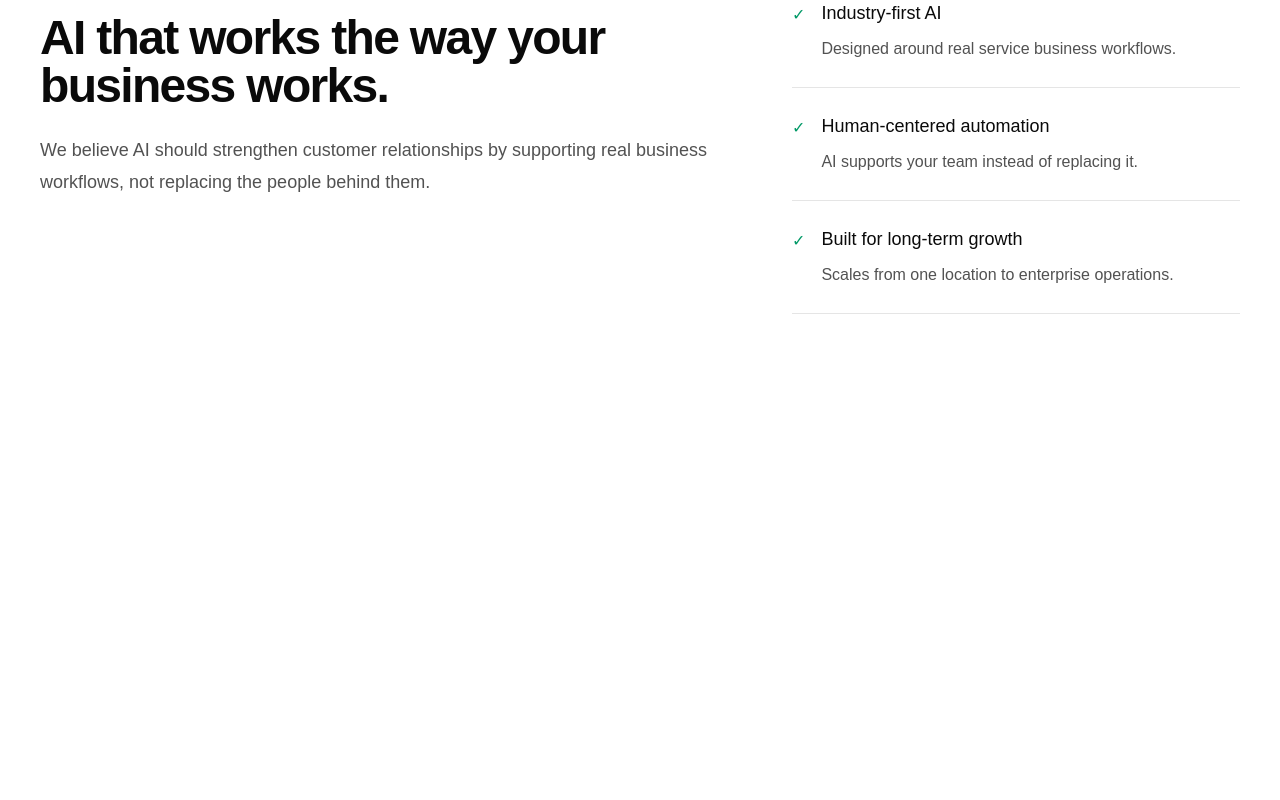
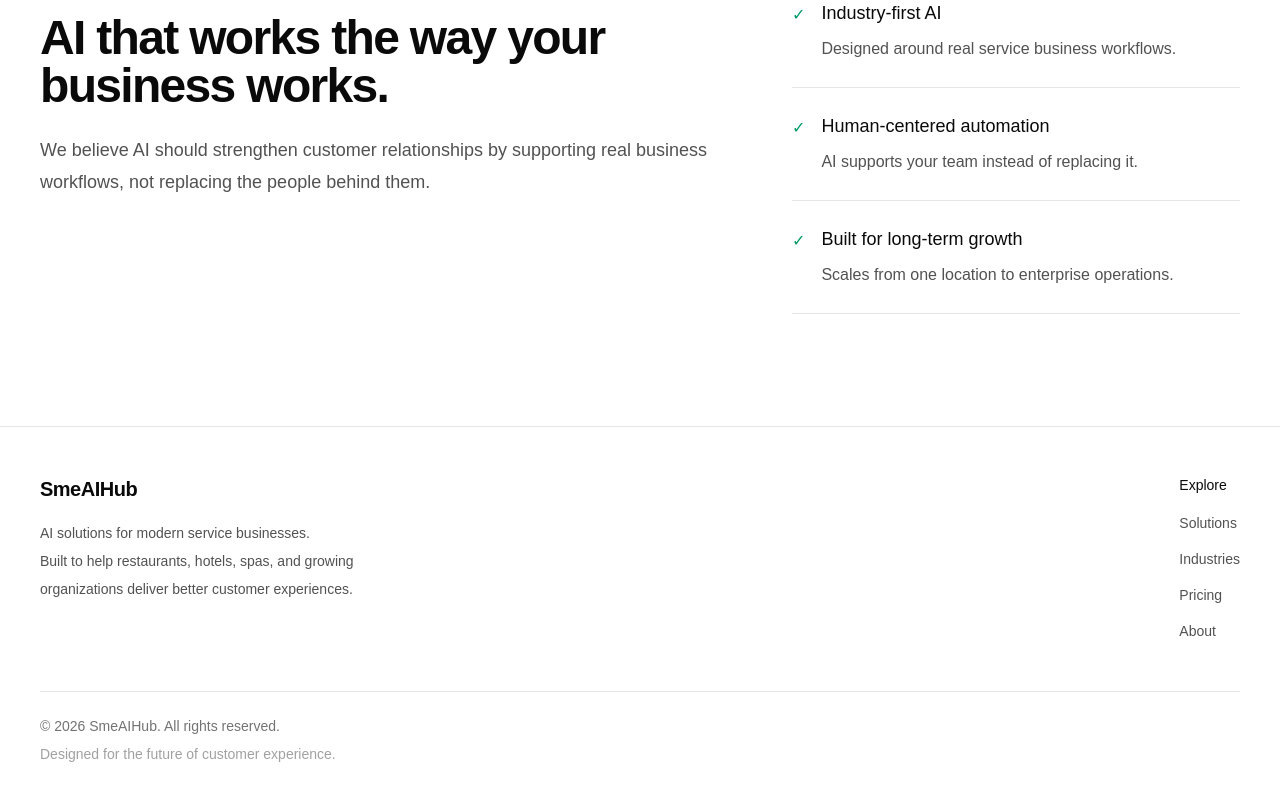
Before and after one commit to uandai27/SmeAIHub, a Next.js app: page / in a window 1280 px wide. Shown: the part 6899-7699 px from the top of the page. Before the commit the page ends 7325 px from the top, so only its background shows below. Built offline with nearby package versions, Linux system fonts and the light colour scheme.

Commit message:
feat: finalize landing page footer and release v1.0

```diff
--- a/app/page.tsx
+++ b/app/page.tsx
@@ -7,6 +7,7 @@ import { Industries } from "@/components/marketing/industries";
 import { PlatformPreview } from "@/components/marketing/platform/platform-preview";
 import { PricingPreview } from "@/components/marketing/pricing-preview";
 import { About } from "@/components/marketing/about";
+import { Footer } from "@/components/layout/footer";
 
 export default function HomePage() {
   return (
@@ -22,6 +23,7 @@ export default function HomePage() {
         <PlatformPreview />
         <PricingPreview />
         <About />
+        <Footer />
       </main>
     </>
   );
--- /dev/null
+++ b/components/layout/footer.tsx
@@ -0,0 +1,61 @@
+import Link from "next/link";
+import { Container } from "@/components/ui/container";
+
+const navigation = [
+  { name: "Solutions", href: "#solutions" },
+  { name: "Industries", href: "#industries" },
+  { name: "Pricing", href: "#pricing" },
+  { name: "About", href: "#about" },
+];
+
+export function Footer() {
+  return (
+    <footer className="border-t border-neutral-200 bg-white">
+      <Container className="py-12">
+        <div className="flex flex-col gap-10 lg:flex-row lg:items-start lg:justify-between">
+          <div className="max-w-sm">
+            <h2 className="text-xl font-semibold tracking-tight text-neutral-950">
+              SmeAIHub
+            </h2>
+
+            <p className="mt-4 text-sm leading-7 text-neutral-600">
+              AI solutions for modern service businesses.
+              <br />
+              Built to help restaurants, hotels, spas, and growing
+              organizations deliver better customer experiences.
+            </p>
+          </div>
+
+          <nav>
+  <h3 className="text-sm font-medium text-neutral-950">
+    Explore
+  </h3>
+
+  <ul className="mt-4 space-y-3">
+    {navigation.map((item) => (
+      <li key={item.name}>
+                  <Link
+                    href={item.href}
+                    className="text-sm text-neutral-600 transition hover:text-neutral-950"
+                  >
+                    {item.name}
+                  </Link>
+                </li>
+              ))}
+            </ul>
+          </nav>
+        </div>
+
+        <div className="mt-12 border-t border-neutral-200 pt-6">
+  <p className="text-sm text-neutral-500">
+    © 2026 SmeAIHub. All rights reserved.
+  </p>
+
+  <p className="mt-2 text-sm text-neutral-400">
+  Designed for the future of customer experience.
+</p>
+</div>
+      </Container>
+    </footer>
+  );
+}
```
Also changed, not shown: 1 other file (tests, documents, lock files or other folders).
